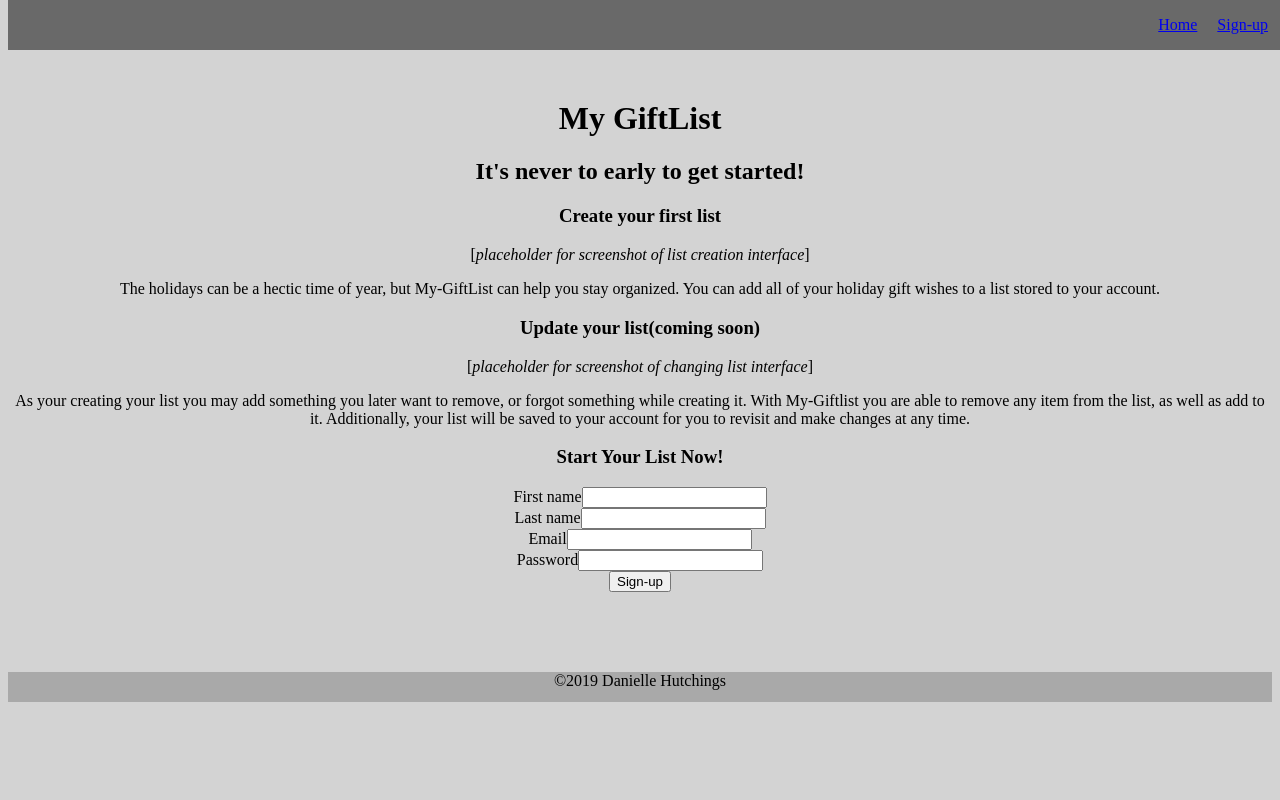
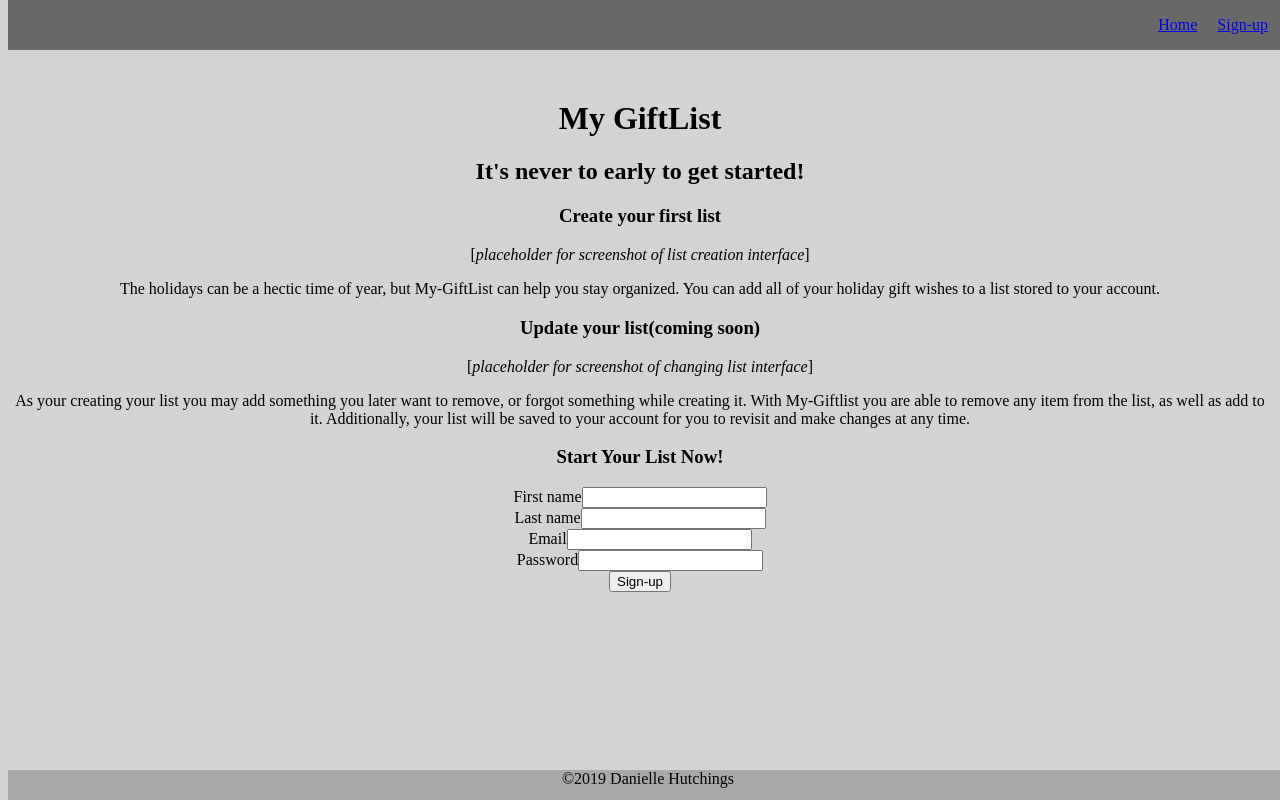
Before and after one commit to dhutchings3/my-giftlist, a React (Create React App) app: page / in a window 1280 px wide. Built offline with nearby package versions, Linux system fonts and the light colour scheme.

Commit message:
updated styling

```diff
--- a/src/app.css
+++ b/src/app.css
@@ -33,7 +33,8 @@ h1 {
 
 footer {
     margin-top: 80px;
-    position: relative;
+    position: fixed;
+    bottom: 0px;
     height: 30px;
     background-color: darkgray;
     width: 100%;
```
